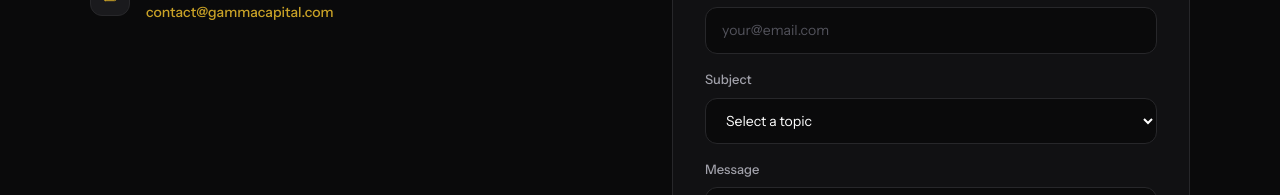
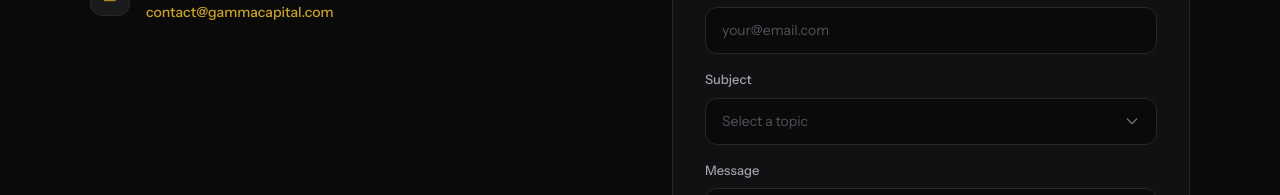
Before and after one commit to luongvietan/giulio-website, a Next.js app: page /contact in a window 1280 px wide. Shown: the part 361-556 px from the top of the page. Built offline with nearby package versions, Linux system fonts and the light colour scheme; a web font is replaced by a local one.

Commit message:
Auto-sync from Orchids Desktop

```diff
--- a/src/app/contact/page.tsx
+++ b/src/app/contact/page.tsx
@@ -3,6 +3,13 @@
 import React from 'react';
 import NavigationHeader from "@/components/sections/navigation-header";
 import Footer from "@/components/sections/footer";
+
+const subjectOptions = [
+  { value: '', label: 'Select a topic' },
+  { value: 'memberships', label: 'Discord Memberships' },
+  { value: 'consulting', label: 'Consulting Services' },
+  { value: 'general', label: 'General Inquiry' },
+];
 
 export default function ContactPage() {
   const [formData, setFormData] = React.useState({
@@ -11,11 +18,25 @@ export default function ContactPage() {
     subject: '',
     message: '',
   });
+  const [isDropdownOpen, setIsDropdownOpen] = React.useState(false);
+  const dropdownRef = React.useRef<HTMLDivElement>(null);
+
+  React.useEffect(() => {
+    const handleClickOutside = (event: MouseEvent) => {
+      if (dropdownRef.current && !dropdownRef.current.contains(event.target as Node)) {
+        setIsDropdownOpen(false);
+      }
+    };
+    document.addEventListener('mousedown', handleClickOutside);
+    return () => document.removeEventListener('mousedown', handleClickOutside);
+  }, []);
 
   const handleSubmit = (e: React.FormEvent) => {
     e.preventDefault();
     console.log('Form submitted:', formData);
   };
+
+  const selectedLabel = subjectOptions.find(opt => opt.value === formData.subject)?.label || 'Select a topic';
 
   return (
     <div className="min-h-screen bg-[#0a0a0b]">
@@ -76,20 +97,49 @@ export default function ContactPage() {
                       required
                     />
                   </div>
-                  <div>
-                    <label htmlFor="subject" className="block text-[13px] font-medium text-[#a1a1aa] mb-2">Subject</label>
-                    <select
-                      id="subject"
-                      value={formData.subject}
-                      onChange={(e) => setFormData({ ...formData, subject: e.target.value })}
-                      className="w-full px-4 py-3 border border-[#27272a] rounded-lg bg-[#0a0a0b] text-[14px] text-white focus:outline-none focus:ring-1 focus:ring-[#c9a227]/50 focus:border-[#c9a227]/50 transition-colors"
-                      required
+                  <div ref={dropdownRef} className="relative">
+                    <label className="block text-[13px] font-medium text-[#a1a1aa] mb-2">Subject</label>
+                    <button
+                      type="button"
+                      onClick={() => setIsDropdownOpen(!isDropdownOpen)}
+                      className={`w-full px-4 py-3 border rounded-lg bg-[#0a0a0b] text-[14px] text-left flex items-center justify-between transition-colors ${
+                        isDropdownOpen
+                          ? 'border-[#c9a227]/50 ring-1 ring-[#c9a227]/50'
+                          : 'border-[#27272a] hover:border-[#3f3f46]'
+                      } ${formData.subject ? 'text-white' : 'text-[#52525b]'}`}
                     >
-                      <option value="" className="bg-[#0a0a0b]">Select a topic</option>
-                      <option value="memberships" className="bg-[#0a0a0b]">Discord Memberships</option>
-                      <option value="consulting" className="bg-[#0a0a0b]">Consulting Services</option>
-                      <option value="general" className="bg-[#0a0a0b]">General Inquiry</option>
-                    </select>
+                      <span>{selectedLabel}</span>
+                      <svg
+                        className={`w-4 h-4 text-[#71717a] transition-transform duration-200 ${isDropdownOpen ? 'rotate-180' : ''}`}
+                        fill="none"
+                        stroke="currentColor"
+                        viewBox="0 0 24 24"
+                      >
+                        <path strokeLinecap="round" strokeLinejoin="round" strokeWidth={2} d="M19 9l-7 7-7-7" />
+                      </svg>
+                    </button>
+                    {isDropdownOpen && (
+                      <div className="absolute z-50 w-full mt-2 py-1 bg-[#18181b] border border-[#27272a] rounded-lg shadow-xl shadow-black/40 overflow-hidden">
+                        {subjectOptions.map((option) => (
+                          <button
+                            key={option.value}
+                            type="button"
+                            onClick={() => {
+                              setFormData({ ...formData, subject: option.value });
+                              setIsDropdownOpen(false);
+                            }}
+                            className={`w-full px-4 py-2.5 text-[14px] text-left transition-colors ${
+                              formData.subject === option.value
+                                ? 'bg-[#c9a227]/10 text-[#c9a227]'
+                                : 'text-[#a1a1aa] hover:bg-[#27272a] hover:text-white'
+                            }`}
+                          >
+                            {option.label}
+                          </button>
+                        ))}
+                      </div>
+                    )}
+                    <input type="hidden" name="subject" value={formData.subject} required />
                   </div>
                   <div>
                     <label htmlFor="message" className="block text-[13px] font-medium text-[#a1a1aa] mb-2">Message</label>
```
